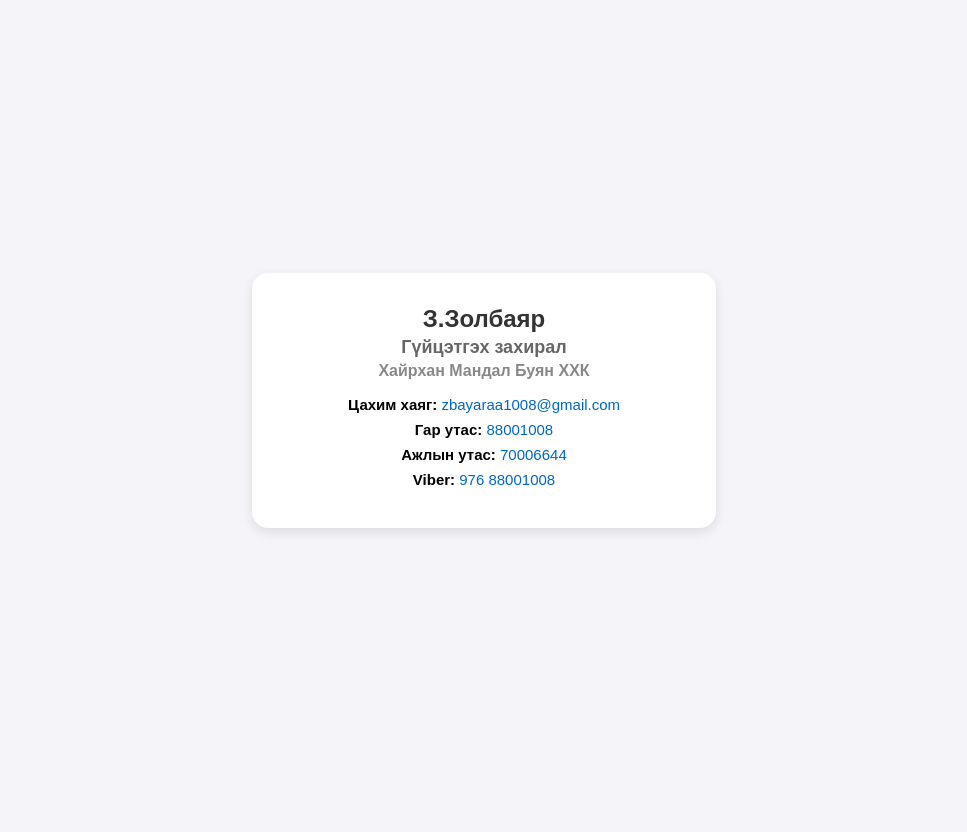
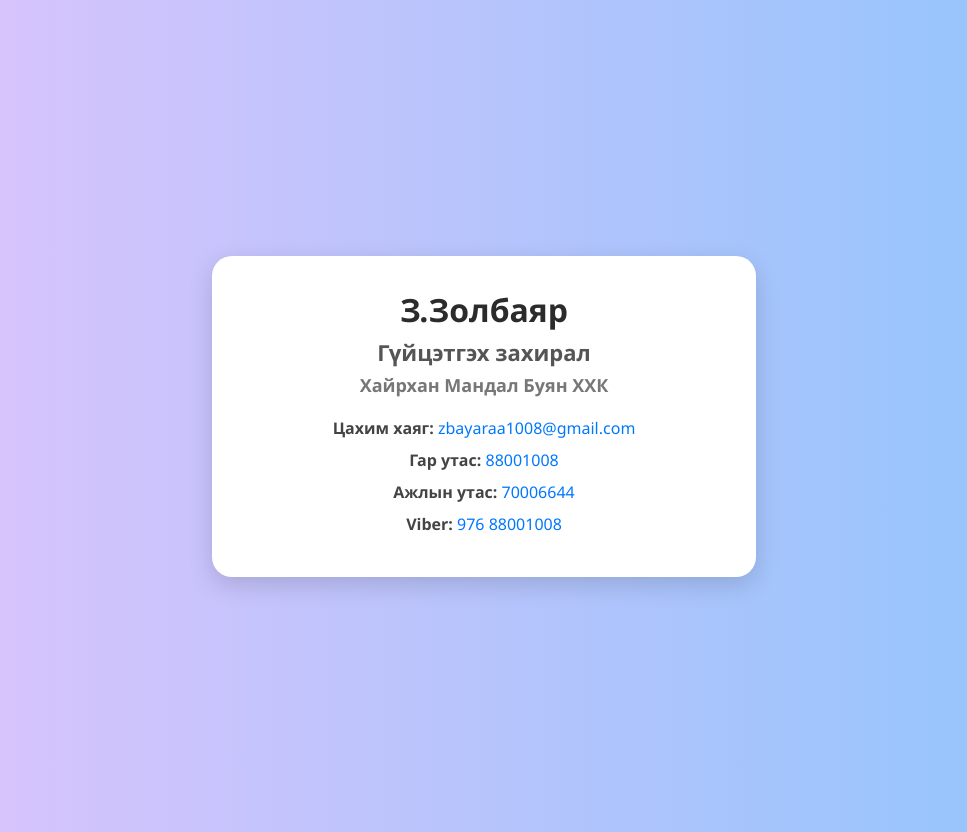
Before and after one commit to khulanzol/name-card, a plain HTML site: page index.html in a window 1280 px wide. Shown: the whole page, without its empty margins (156-1123 px from the left). Before the commit the page ends 800 px from the top, so only its background shows below. Drawn offline with Linux system fonts and the light colour scheme.

Commit message:
Update index.html

```diff
--- a/index.html
+++ b/index.html
@@ -2,50 +2,53 @@
 <html lang="mn">
 <head>
   <meta charset="UTF-8" />
+  <meta name="viewport" content="width=device-width, initial-scale=1.0" />
   <title>З.Золбаярын Нэрийн Хуудас</title>
   <style>
     body {
-      font-family: Arial, sans-serif;
-      background-color: #f4f4f9;
+      font-family: 'Segoe UI', Tahoma, Geneva, Verdana, sans-serif;
+      background: linear-gradient(to right, #e0c3fc, #8ec5fc);
       display: flex;
       justify-content: center;
       align-items: center;
       height: 100vh;
       margin: 0;
+      padding: 16px;
     }
     .card {
-      background: white;
-      border-radius: 16px;
-      box-shadow: 0 4px 12px rgba(0,0,0,0.1);
+      background: #ffffff;
+      border-radius: 20px;
+      box-shadow: 0 8px 24px rgba(0,0,0,0.15);
       padding: 32px;
-      max-width: 400px;
+      max-width: 480px;
       width: 100%;
       text-align: center;
     }
     .card h1 {
       margin: 0;
-      font-size: 24px;
-      color: #333;
+      font-size: 32px;
+      color: #2b2b2b;
     }
     .card h2 {
-      margin: 4px 0;
-      font-size: 18px;
-      color: #666;
+      margin: 6px 0;
+      font-size: 22px;
+      color: #555;
     }
     .card h3 {
-      margin: 4px 0 16px;
-      font-size: 16px;
-      color: #888;
+      margin: 6px 0 20px;
+      font-size: 18px;
+      color: #777;
     }
     .card p {
-      margin: 8px 0;
-      font-size: 15px;
+      margin: 10px 0;
+      font-size: 16px;
     }
     .card p span {
       font-weight: bold;
+      color: #444;
     }
     a {
-      color: #0066cc;
+      color: #0077ff;
       text-decoration: none;
     }
     a:hover {
```
